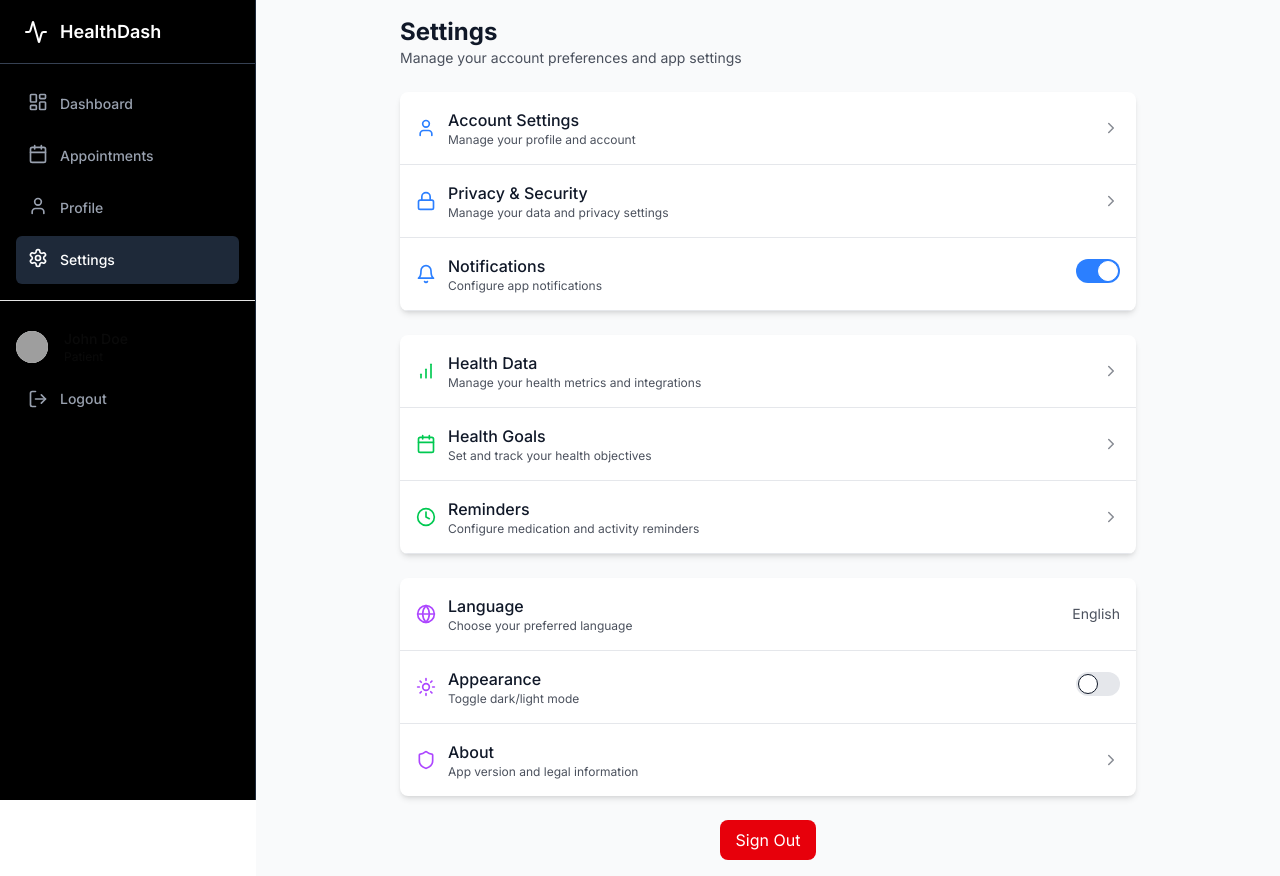
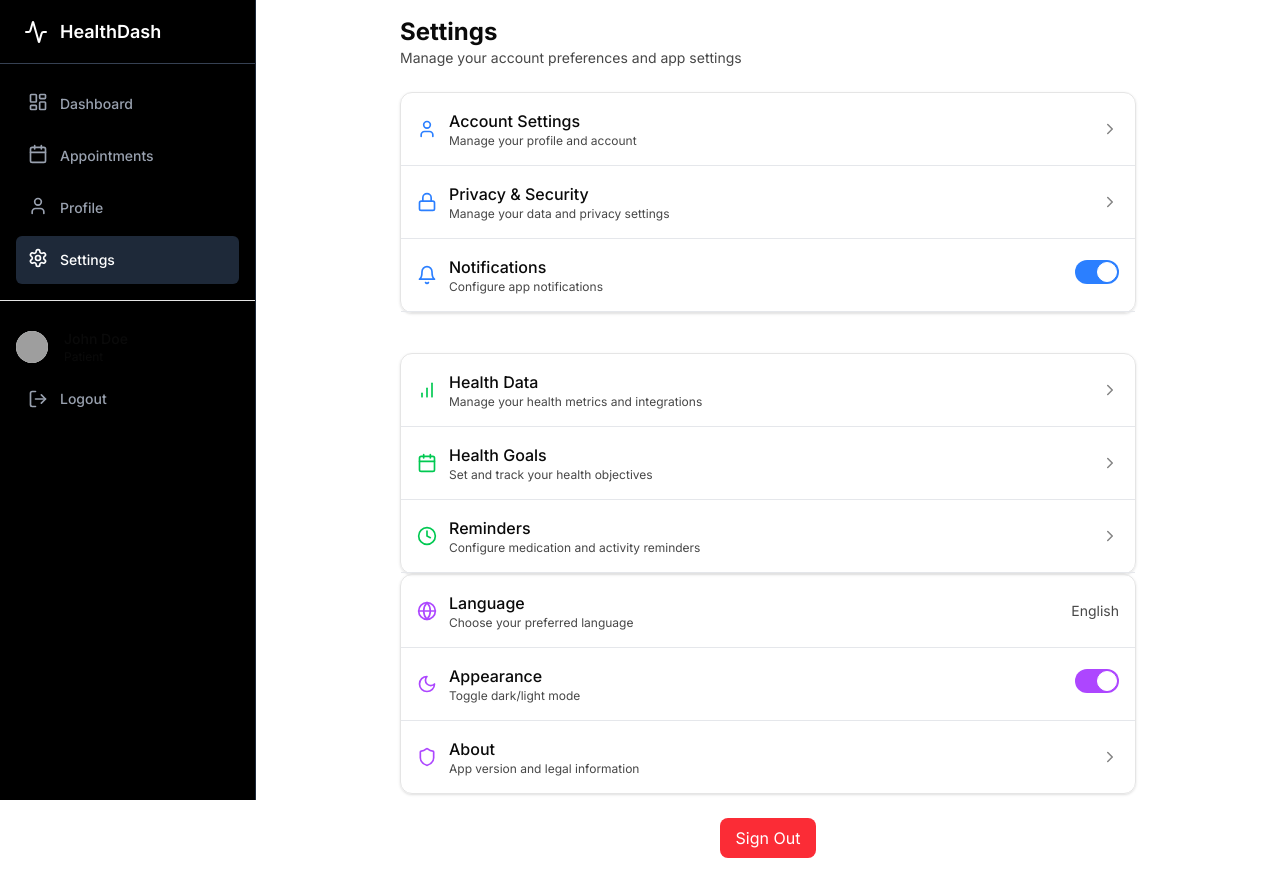
Before and after one commit to JaxChoong/VHack-2025, a Next.js app: page /settings in a window 1280 px wide. Built offline with nearby package versions, Linux system fonts and the light colour scheme; grey boxes are pictures that could not be loaded.

Commit message:
feature: Change sections to use Card component

```diff
--- a/src/app/settings/page.tsx
+++ b/src/app/settings/page.tsx
@@ -2,17 +2,20 @@
 
 import React, { useState } from 'react';
 import { Bell, Lock, User, Shield, Calendar, BarChart, Globe, Clock, Moon, Sun, ChevronRight } from 'lucide-react';
+
+import { Card } from "@/components/ui/card";
+
 const Settings = () => {
-  const [darkMode, setDarkMode] = useState(false);
   const [notifications, setNotifications] = useState(true);
+  const [darkMode, setDarkMode] = useState(true);
   return (
-    <div className={`min-h-screen ${darkMode ? 'bg-gray-900 text-white' : 'bg-gray-50 text-gray-900'}`}>
+    <div className="min-h-screen">
       <div className="max-w-3xl mx-auto p-4">
         <header className="mb-6">
           <h1 className="text-2xl font-bold">Settings</h1>
           <p className="text-sm opacity-75">Manage your account preferences and app settings</p>
         </header>
-        <div className={`rounded-lg shadow-md ${darkMode ? 'bg-gray-800' : 'bg-white'} overflow-hidden mb-6`}>
+        <Card className="mb-10">
           <div className="p-4 border-b border-gray-200 flex items-center justify-between">
             <div className="flex items-center">
               <User className="mr-3 text-blue-500" size={20} />
@@ -55,8 +58,8 @@ const Settings = () => {
               </label>
             </div>
           </div>
-        </div>
-        <div className={`rounded-lg shadow-md ${darkMode ? 'bg-gray-800' : 'bg-white'} overflow-hidden mb-6`}>
+        </Card>
+        <Card>
           <div className="p-4 border-b border-gray-200 flex items-center justify-between">
             <div className="flex items-center">
               <BarChart className="mr-3 text-green-500" size={20} />
@@ -87,8 +90,8 @@ const Settings = () => {
             </div>
             <ChevronRight size={18} className="opacity-50" />
           </div>
-        </div>
-        <div className={`rounded-lg shadow-md ${darkMode ? 'bg-gray-800' : 'bg-white'} overflow-hidden mb-6`}>
+        </Card>
+        <Card>
           <div className="p-4 border-b border-gray-200 flex items-center justify-between">
             <div className="flex items-center">
               <Globe className="mr-3 text-purple-500" size={20} />
@@ -135,7 +138,7 @@ const Settings = () => {
             </div>
             <ChevronRight size={18} className="opacity-50" />
           </div>
-        </div>
+        </Card>
         <div className="mt-6 text-center">
           <button className={`px-4 py-2 rounded-lg ${darkMode ? 'bg-red-500 hover:bg-red-600' : 'bg-red-600 hover:bg-red-700'} text-white`}>
             Sign Out
```
